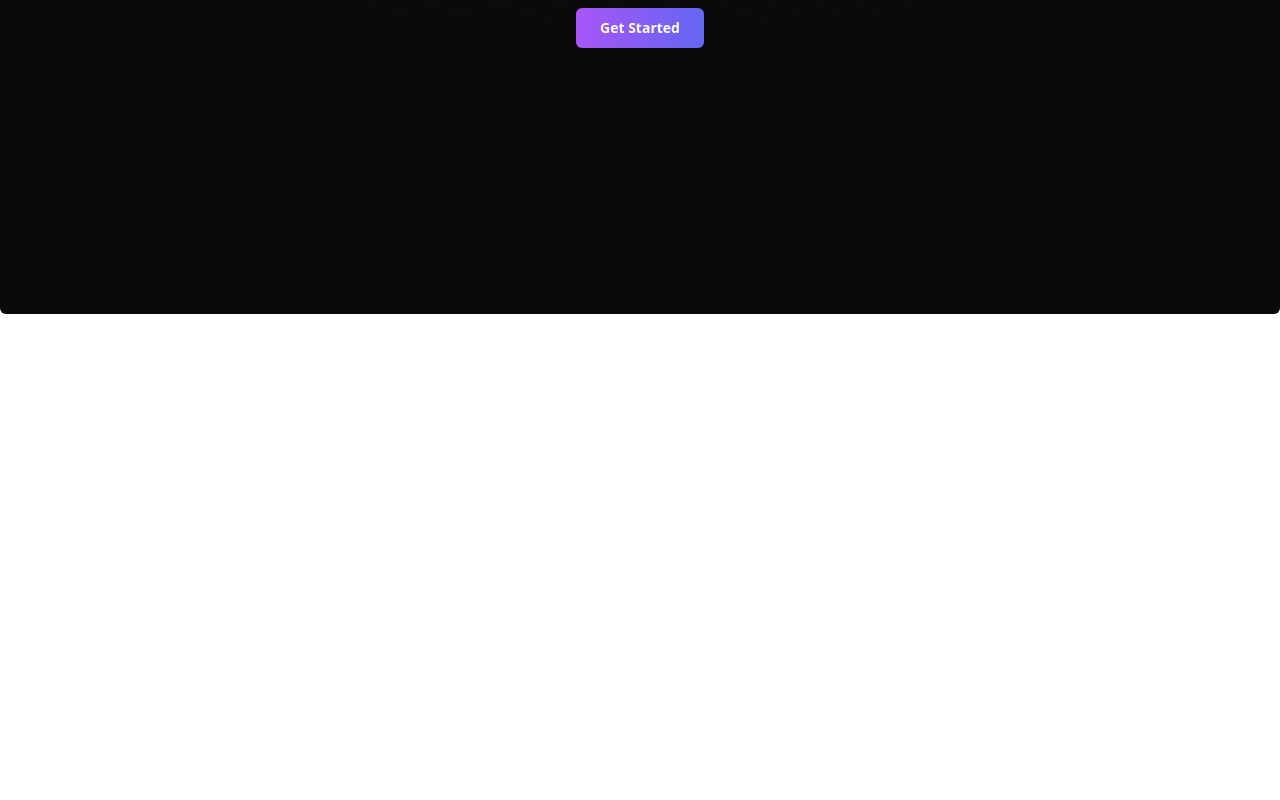
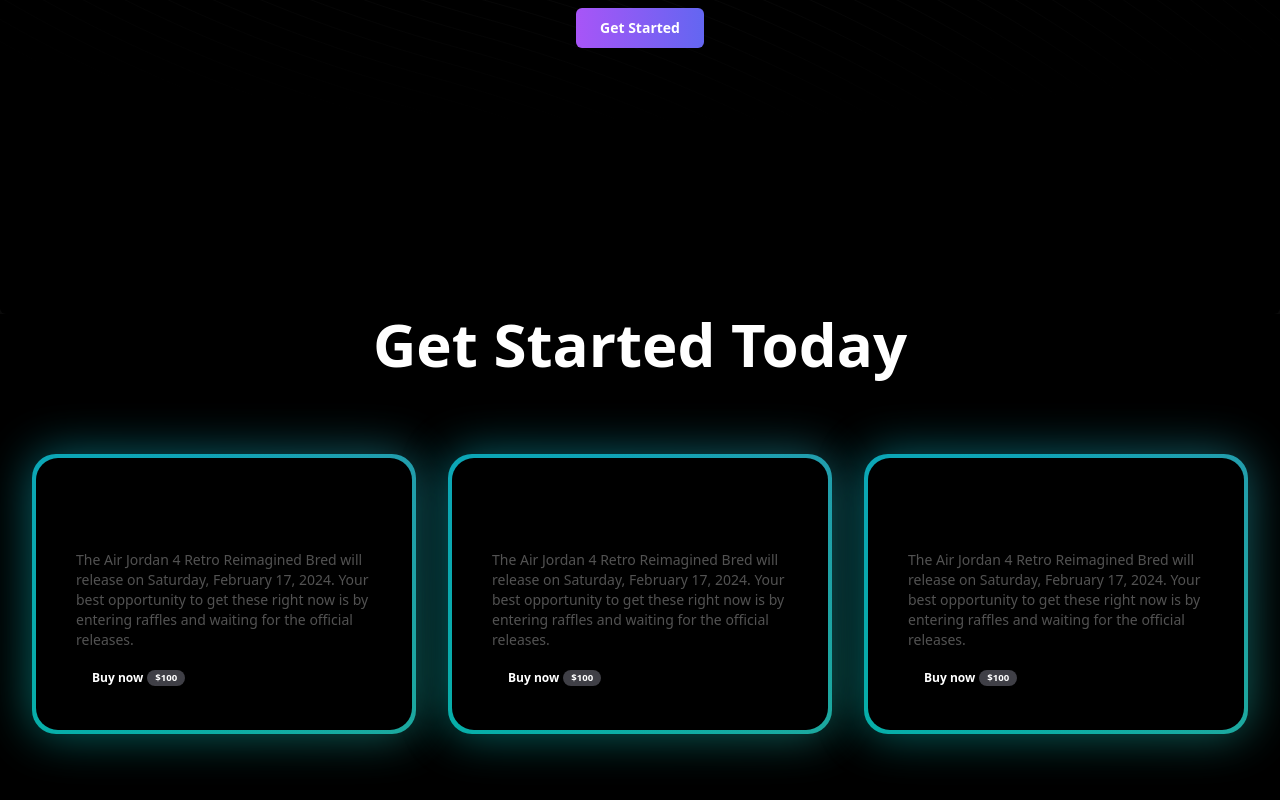
Before and after one commit to Sivasish48/Imagine, a React (Vite) app in the folder frontend/: page /home in a window 1280 px wide. Shown: the part 486-1286 px from the top of the page. Before the commit the page ends 800 px from the top, so only its background shows below. Built offline with nearby package versions, Linux system fonts and the light colour scheme.

Commit message:
enhanching  the new ui

```diff
--- a/frontend/package.json
+++ b/frontend/package.json
@@ -12,6 +12,7 @@
   "dependencies": {
     "@radix-ui/react-avatar": "^1.1.0",
     "@radix-ui/react-slot": "^1.1.0",
+    "@react-three/fiber": "^8.17.1",
     "class-variance-authority": "^0.7.0",
     "clsx": "^2.1.1",
     "framer-motion": "^11.3.24",
@@ -20,7 +21,8 @@
     "react-dom": "^18.3.1",
     "react-router-dom": "^6.25.1",
     "tailwind-merge": "^2.4.0",
-    "tailwindcss-animate": "^1.0.7"
+    "tailwindcss-animate": "^1.0.7",
+    "three": "^0.167.1"
   },
   "devDependencies": {
     "@types/node": "^20.14.11",
--- a/frontend/src/components/Pages/Home.jsx
+++ b/frontend/src/components/Pages/Home.jsx
@@ -83,20 +83,22 @@
 import { BackgroundBeams } from "@/components/ui/background-beams.jsx";
 import { Button } from "@/components/ui/button"
 import { Zap } from "lucide-react";
+import Cards from "@/components/component/Cards.jsx";
+
 export default function HomePage() {
   return (
-<div className="min-h-[50rem] w-full rounded-md bg-neutral-950 relative flex flex-col items-center justify-center antialiased">
+    <div className="min-h-screen bg-[#0a0a0a] text-white relative overflow-hidden">
+      <div className="min-h-[50rem] w-full rounded-md bg-black relative flex flex-col items-center justify-center antialiased">
         <header>
           <div className="absolute top-4 left-4 z-20">
             <Zap className="text-white h-8 w-8" />
-
           </div>
         </header>
         <div className="max-w-2xl mx-auto p-4 text-center">
           <h1 className="relative z-5 h-20 text-4xl md:text-7xl bg-clip-text text-transparent bg-gradient-to-b from-white to-neutral-300 font-sans font-bold">
             Try Imagine
           </h1>
-    <p className="text-neutral-500 max-w-lg mx-auto my-4 text-lg md:text-xl relative z-10">
+          <p className="text-neutral-400 max-w-lg mx-auto my-4 text-lg md:text-xl relative z-10">
             Generate AI-powered images based on user prompts. Leverage state-of-the-art AI models to create unique and stunning visuals with just a few clicks.
           </p>
           <Button className="relative z-10 bg-gradient-to-r from-purple-500 to-indigo-500 text-white font-semibold py-2 px-6 rounded-md mt-8 transform transition-transform duration-300 ease-in-out hover:scale-105 hover:shadow-lg">
@@ -105,8 +107,18 @@
         </div>
         <BackgroundBeams />
       </div>
+      <h2 className=" bg-black text-center font-bold text-6xl sm:text-6xl bg-gradient-to-b from-smoke-400 to-purple-800">
+  Get Started Today
+</h2>
 
+      <div className="bg-black flex items-center justify-center py-20 px-4">
 
-    )
-
+        <div className="grid grid-cols-1 md:grid-cols-3 lg:grid-cols-3 gap-8 w-full max-w-7xl px-4">
+          <Cards />
+          <Cards />
+          <Cards />
+        </div>
+      </div>
+    </div>
+  );
 }
--- /dev/null
+++ b/frontend/src/components/component/Cards.jsx
@@ -0,0 +1,49 @@
+// import  GlareCard  from "@/components/ui/glare-card.jsx";
+// import { Zap } from "lucide-react";
+// import { BackgroundGradient } from "../ui/background-gradient";
+
+// export default function Cards() {
+//   return (
+//     <div className="flex justify-center items-center space-x-4 py-10">
+//       {/* Flex container to keep the cards in a row and centered */}
+//       <BackgroundGradient className="  dark:bg-zinc-900">
+//         <GlareCard className="flex flex-col items-center justify-center p-2 sm:p-2">
+//           <Zap className="text-white h-8 w-8"/>
+//           <p className="text-white font-bold text-xl mt-4">Aceternity</p>
+//         </GlareCard>
+//       </BackgroundGradient>
+//       </div>
+//   )
+// }
+
+
+"use client";
+import React from "react";
+import { BackgroundGradient } from "../ui/background-gradient";
+
+
+
+export default function Cards() {
+  return (
+    <div>
+      <BackgroundGradient className="rounded-[22px] max-w-sm p-4 sm:p-10 bg-black dark:bg-zinc-900">
+
+        <p className="text-base sm:text-xl text-black mt-4 mb-2 dark:text-neutral-200">
+          Air Jordan 4 Retro Reimagined
+        </p>
+
+        <p className="text-sm text-neutral-600 dark:text-neutral-400">
+          The Air Jordan 4 Retro Reimagined Bred will release on Saturday,
+          February 17, 2024. Your best opportunity to get these right now is by
+          entering raffles and waiting for the official releases.
+        </p>
+        <button className="rounded-full pl-4 pr-1 py-1 text-white flex items-center space-x-1 bg-black mt-4 text-xs font-bold dark:bg-zinc-800">
+          <span>Buy now </span>
+          <span className="bg-zinc-700 rounded-full text-[0.6rem] px-2 py-0 text-white">
+            $100
+          </span>
+        </button>
+      </BackgroundGradient>
+    </div>
+  );
+}
--- a/frontend/src/components/ui/background-beams.jsx
+++ b/frontend/src/components/ui/background-beams.jsx
@@ -59,7 +59,7 @@
     return (
       <div
         className={cn(
-          "absolute  h-full w-full inset-0  [mask-size:40px] [mask-repeat:no-repeat] flex items-center justify-center",
+          "absolute  h-full w-full inset-0  [mask-size:70px] [mask-repeat:no-repeat] flex items-center justify-center",
           className
         )}
       >
@@ -111,8 +111,8 @@
                   delay: Math.random() * 10,
                 }}
               >
-                <stop stopColor="#18CCFC" stopOpacity="0"></stop>
-                <stop stopColor="#18CCFC"></stop>
+                <stop stopColor="#ed6ac7" stopOpacity="0"></stop>
+                <stop stopColor="#ed6ac7"></stop>
                 <stop offset="32.5%" stopColor="#6344F5"></stop>
                 <stop offset="100%" stopColor="#AE48FF" stopOpacity="0"></stop>
               </motion.linearGradient>
--- /dev/null
+++ b/frontend/src/components/ui/background-gradient.jsx
@@ -0,0 +1,67 @@
+import { cn } from "@/lib/utils";
+import React from "react";
+import { motion } from "framer-motion";
+
+export const BackgroundGradient = ({
+  children,
+  className,
+  containerClassName,
+  animate = true,
+}) => {
+  const variants = {
+    initial: {
+      backgroundPosition: "0 50%",
+    },
+    animate: {
+      backgroundPosition: ["0, 50%", "100% 50%", "0 50%"],
+    },
+  };
+  return (
+    <div className={cn("relative p-[4px] group", containerClassName)}>
+      <motion.div
+        variants={animate ? variants : undefined}
+        initial={animate ? "initial" : undefined}
+        animate={animate ? "animate" : undefined}
+        transition={
+          animate
+            ? {
+                duration: 5,
+                repeat: Infinity,
+                repeatType: "reverse",
+              }
+            : undefined
+        }
+        style={{
+          backgroundSize: animate ? "400% 400%" : undefined,
+        }}
+        className={cn(
+          "absolute inset-0 rounded-3xl z-[1] opacity-60 group-hover:opacity-100 blur-xl  transition duration-500 will-change-transform",
+          " bg-[radial-gradient(circle_farthest-side_at_0_100%,#00ccb1,transparent),radial-gradient(circle_farthest-side_at_100%_0,#7b61ff,transparent),radial-gradient(circle_farthest-side_at_100%_100%,#ffc414,transparent),radial-gradient(circle_farthest-side_at_0_0,#1ca0fb,#141316)]"
+        )}
+      />
+      <motion.div
+        variants={animate ? variants : undefined}
+        initial={animate ? "initial" : undefined}
+        animate={animate ? "animate" : undefined}
+        transition={
+          animate
+            ? {
+                duration: 5,
+                repeat: Infinity,
+                repeatType: "reverse",
+              }
+            : undefined
+        }
+        style={{
+          backgroundSize: animate ? "400% 400%" : undefined,
+        }}
+        className={cn(
+          "absolute inset-0 rounded-3xl z-[1] will-change-transform",
+          "bg-[radial-gradient(circle_farthest-side_at_0_100%,#00ccb1,transparent),radial-gradient(circle_farthest-side_at_100%_0,#7b61ff,transparent),radial-gradient(circle_farthest-side_at_100%_100%,#ffc414,transparent),radial-gradient(circle_farthest-side_at_0_0,#1ca0fb,#141316)]"
+        )}
+      />
+
+      <div className={cn("relative z-10", className)}>{children}</div>
+    </div>
+  );
+};
```
Also changed, not shown: 1 other file (tests, documents, lock files or other folders). Lines whose indentation alone changed are shown as unchanged.
